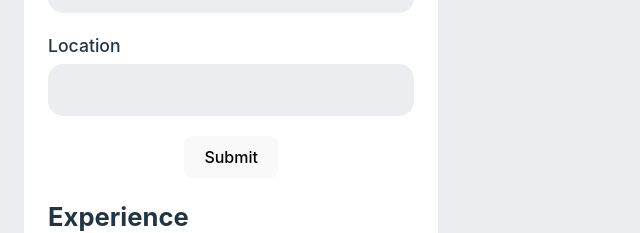
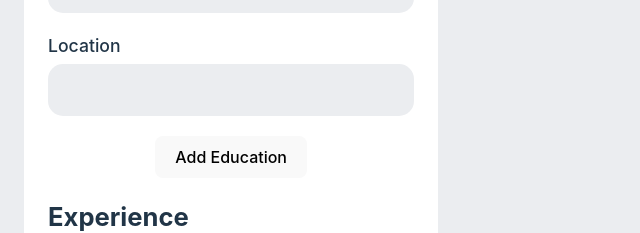
Before and after one commit to DeanNguyen98/TOP_CV-generator, a React (Vite) app: page / in a window 1280 px wide. Shown: the part 1476-1709 px from the top of the page, without its empty margins (0-640 px from the left). Built offline with nearby package versions, Linux system fonts and the light colour scheme.

Commit message:
Fix submit button content to Add Education

```diff
--- a/src/components/EducationEdit.jsx
+++ b/src/components/EducationEdit.jsx
@@ -58,7 +58,7 @@ export function EducationEditor({onAddItem, EduData, onEditItem, onRemoveItem})
                     <span>Location</span>
                     <input type="text" id="location" value={EduObject.location} onChange={handleAddEduObject} name="location"></input>
                 </label>
-                <button type="submit">Submit</button>
+                <button type="submit">Add Education</button>
             </form>
         </>
     )
```
